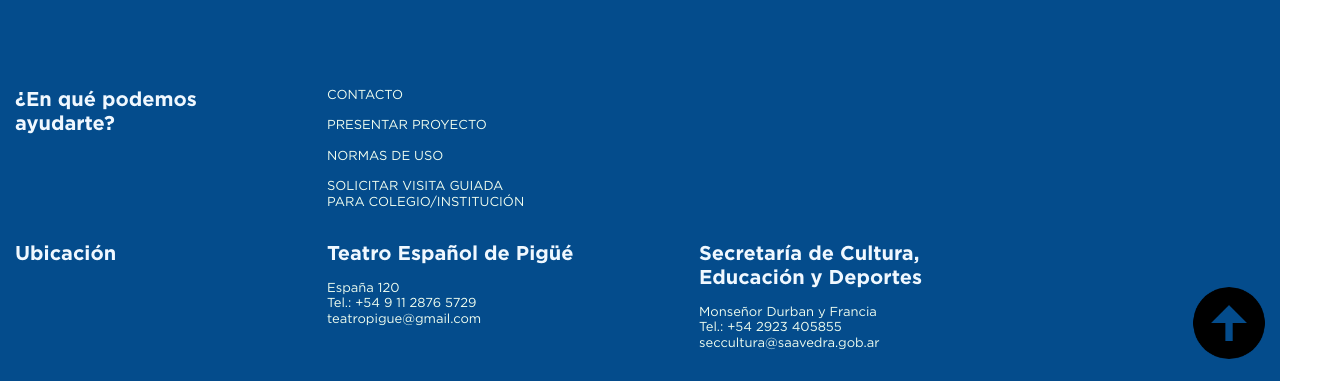
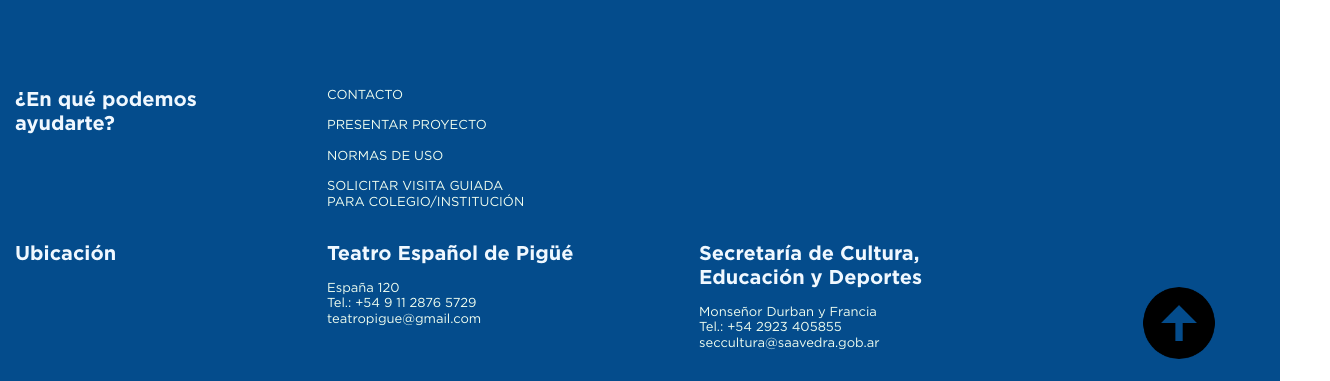
Before and after one commit to iAlberstein/FronEnd, a website: page index.html in a window 1280 px wide. Shown: the part 1695-2076 px from the top of the page, 1330 px wide, since content can reach past the window. Drawn offline with Linux system fonts and the light colour scheme.

Commit message:
[FIX] Se corrige posicion del go_top

```diff
--- a/scss/style.scss
+++ b/scss/style.scss
@@ -607,7 +607,7 @@
     .sector_ayudas {
         .go_top {
             position: absolute;
-            right: -50px;
+            right: 0px;
             bottom: 15px;
 
             img {
```
Also changed, not shown: css/style.css.
